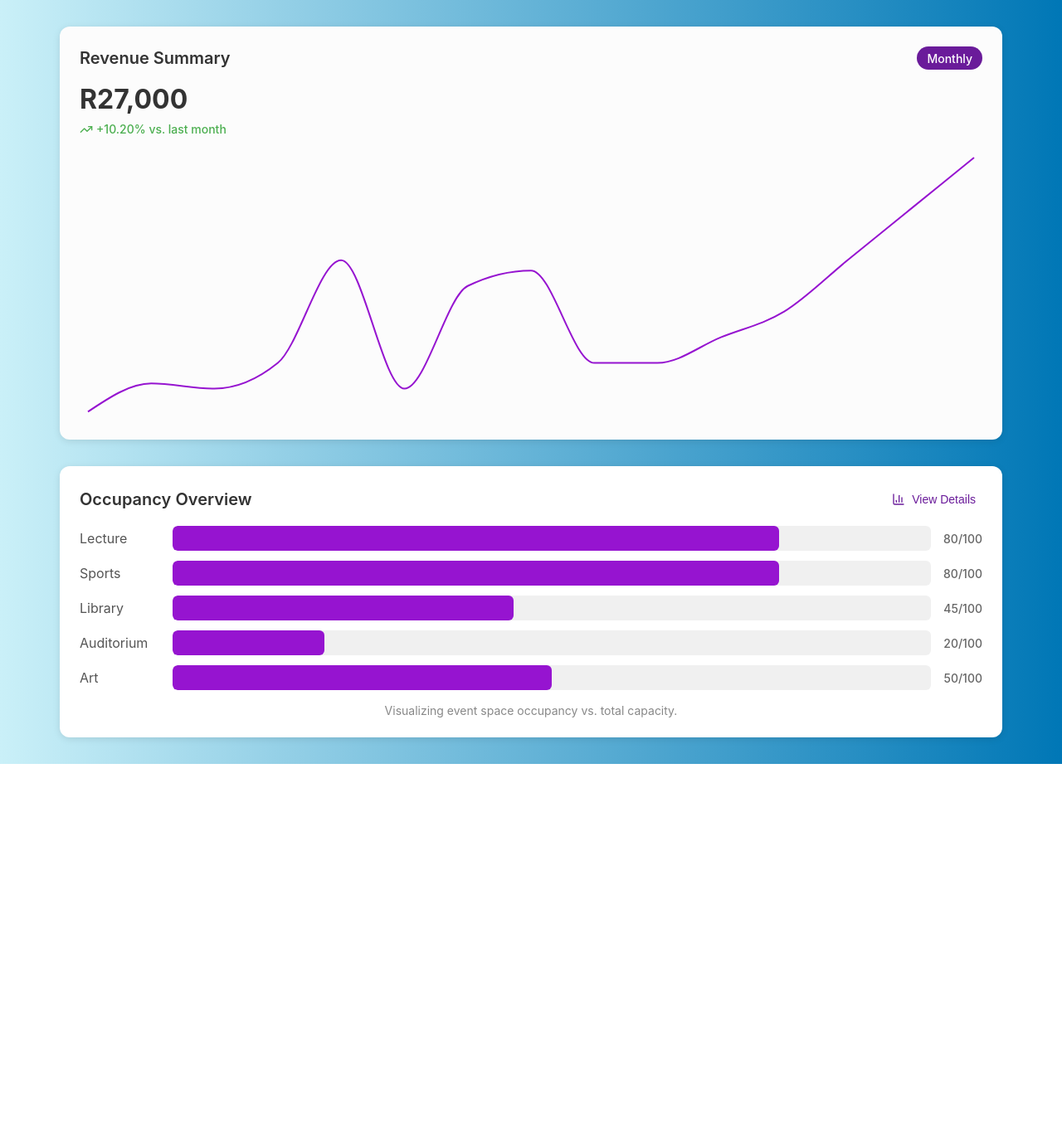
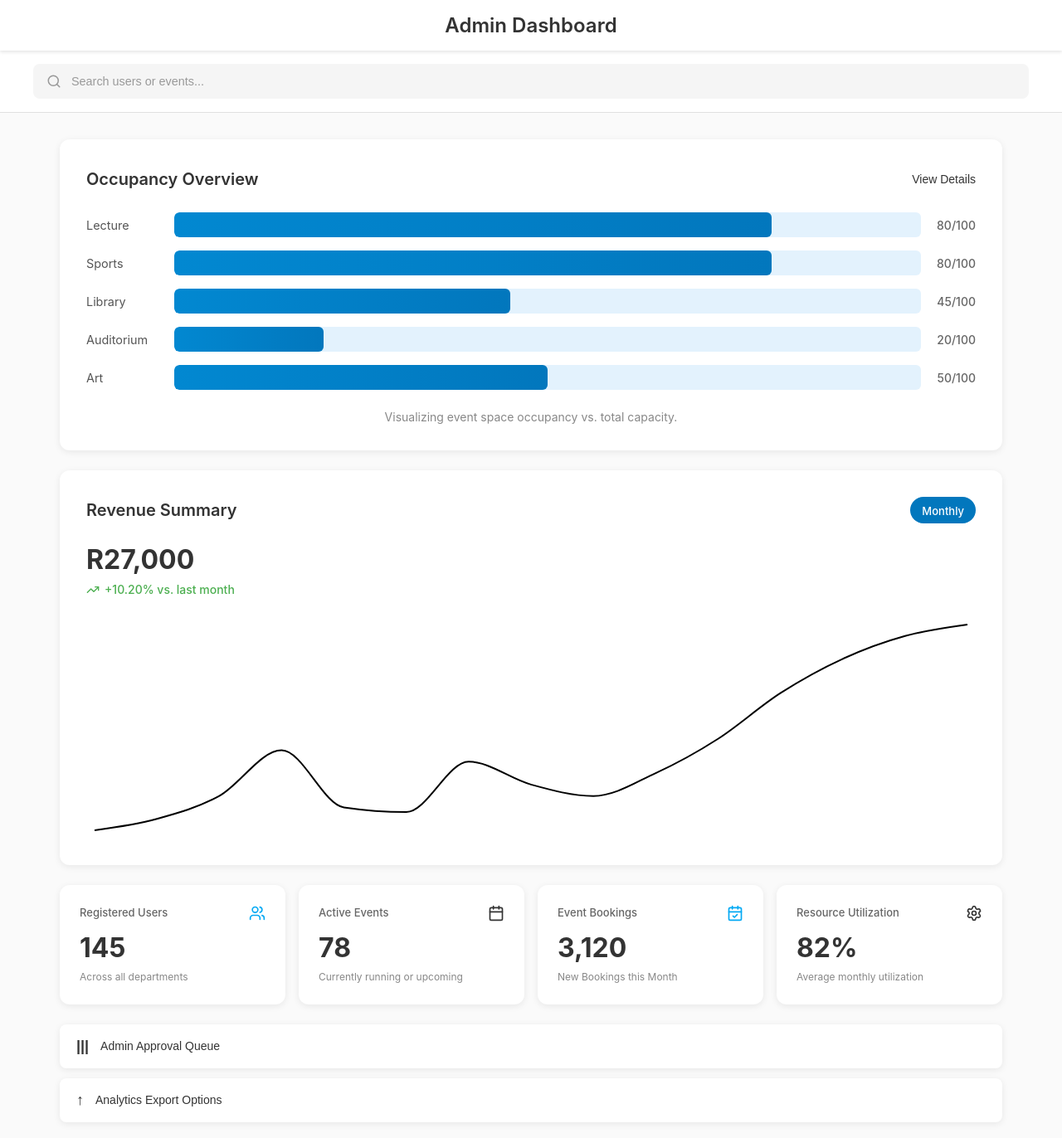
Before and after one commit to Ndivho-Ramatshimbila/FrontEndWeb2, a React (Vite) app: page /admin in a window 1280 px wide. Shown: the top 1372 px of the page at 83% size. Before the commit the page ends 921 px from the top, so only its background shows below. Built offline with nearby package versions, Linux system fonts and the light colour scheme.

Commit message:
Modified the admin page

```diff
--- a/src/pages/AdminDashboard/AnalyticsDashboard.jsx
+++ b/src/pages/AdminDashboard/AnalyticsDashboard.jsx
@@ -1,10 +1,10 @@
 import React, { useState, useEffect, useRef } from 'react';
 import * as d3 from 'd3';
-import { TrendingUp, BarChart3 } from 'lucide-react';
+import { TrendingUp, Users, Calendar, CalendarCheck, Settings, Bell, Search } from 'lucide-react';
 import '../../styles/pages/_analyticsdashboard.scss';
 
 // Line Graph Component
-const LineGraph = ({ data, color = '#9614d0' }) => {
+const LineGraph = ({ data, color = '#000000' }) => {
   const svgRef = useRef();
   const containerRef = useRef();
   const [dimensions, setDimensions] = useState({ width: 0, height: 0 });
@@ -13,7 +13,7 @@ const LineGraph = ({ data, color = '#9614d0' }) => {
     const updateDimensions = () => {
       if (containerRef.current) {
         const width = containerRef.current.offsetWidth;
-        const height = width * 0.3; // Aspect ratio
+        const height = width * 0.25;
         setDimensions({ width, height });
       }
     };
@@ -31,7 +31,6 @@ const LineGraph = ({ data, color = '#9614d0' }) => {
     const innerWidth = width - margin.left - margin.right;
     const innerHeight = height - margin.top - margin.bottom;
 
-    // Clear previous content
     d3.select(svgRef.current).selectAll('*').remove();
 
     const svg = d3.select(svgRef.current)
@@ -41,7 +40,6 @@ const LineGraph = ({ data, color = '#9614d0' }) => {
     const g = svg.append('g')
       .attr('transform', `translate(${margin.left},${margin.top})`);
 
-    // Scales
     const min = Math.min(...data);
     const max = Math.max(...data);
     const yScale = d3.scaleLinear()
@@ -52,13 +50,11 @@ const LineGraph = ({ data, color = '#9614d0' }) => {
       .domain([0, data.length - 1])
       .range([0, innerWidth]);
 
-    // Line generator
     const line = d3.line()
       .x((d, i) => xScale(i))
       .y(d => yScale(d))
       .curve(d3.curveMonotoneX);
 
-    // Draw line
     g.append('path')
       .datum(data)
       .attr('fill', 'none')
@@ -85,13 +81,38 @@ const AnalyticsDashboard = () => {
     { name: 'Art', occupied: 50, total: 100 },
   ];
 
-  const revenueSummary = {
-    amount: 'R27,000',
-    change: '+10.20%',
-    trend: 'vs. last month'
-  };
+  const statsData = [
+    {
+      title: 'Registered Users',
+      value: '145',
+      subtitle: 'Across all departments',
+      icon: Users,
+      iconColor: '#03A9F4'
+    },
+    {
+      title: 'Active Events',
+      value: '78',
+      subtitle: 'Currently running or upcoming',
+      icon: Calendar,
+      iconColor: '#333'
+    },
+    {
+      title: 'Event Bookings',
+      value: '3,120',
+      subtitle: 'New Bookings this Month',
+      icon: CalendarCheck,
+      iconColor: '#03A9F4'
+    },
+    {
+      title: 'Resource Utilization',
+      value: '82%',
+      subtitle: 'Average monthly utilization',
+      icon: Settings,
+      iconColor: '#333'
+    }
+  ];
 
-  const revenueData = [1, 12, 10, 20, 60, 10, 50, 56, 20, 20, 30, 40, 60, 80, 100];
+  const revenueData = [10, 15, 25, 45, 20, 18, 40, 30, 25, 35, 50, 70, 85, 95, 100];
 
   const renderOccupancyBar = (occupied, total) => {
     const percentage = (occupied / total) * 100;
@@ -106,41 +127,28 @@ const AnalyticsDashboard = () => {
   };
 
   return (
-    <div className="analytics-dashboard">
-      {/* Revenue Summary Card */}
-      <div className="revenue-card">
-        <div className="revenue-header">
-          <h3 className="revenue-title">Revenue Summary</h3>
-          <div className="monthly-badge">
-            <span className="monthly-text">Monthly</span>
+    <div className="admin-dashboard-page">
+      {/* Fixed Header */}
+      <header className="dashboard-header">
+        <h1 className="header-title">Admin Dashboard</h1>
+      </header>
+
+      {/* Search Bar */}
+      <div className="search-container">
+        <div className="search-bar">
+          <Search size={18} className="search-icon" />
+          <input type="text" placeholder="Search users or events..." />
         </div>
       </div>
 
-        <div className="revenue-amount-container">
-          <h2 className="revenue-amount">{revenueSummary.amount}</h2>
-          <div className="revenue-change">
-            <TrendingUp size={16} className="revenue-icon" />
-            <span className="revenue-change-text">
-              {revenueSummary.change} {revenueSummary.trend}
-            </span>
-          </div>
-        </div>
-
-        <div className="revenue-chart">
-          <LineGraph data={revenueData} color="#9614d0" />
-        </div>
-      </div>
-
+      {/* Scrollable Content */}
+      <div className="dashboard-content">
         {/* Occupancy Overview Card */}
         <div className="occupancy-card">
           <div className="card-header">
             <h3 className="card-title">Occupancy Overview</h3>
-          <button
-            className="view-details-btn"
-            onClick={() => window.location.href = '/event-details'}
-          >
-            <BarChart3 size={16} />
-            <span>View Details</span>
+            <button className="view-details-btn">
+              View Details
             </button>
           </div>
 
@@ -160,6 +168,57 @@ const AnalyticsDashboard = () => {
             Visualizing event space occupancy vs. total capacity.
           </p>
         </div>
+
+        {/* Revenue Summary Card */}
+        <div className="revenue-card">
+          <div className="revenue-header">
+            <h3 className="revenue-title">Revenue Summary</h3>
+            <div className="monthly-badge">
+              <span className="monthly-text">Monthly</span>
+            </div>
+          </div>
+
+          <div className="revenue-amount-container">
+            <h2 className="revenue-amount">R27,000</h2>
+            <div className="revenue-change">
+              <TrendingUp size={16} className="revenue-icon" />
+              <span className="revenue-change-text">
+                +10.20% vs. last month
+              </span>
+            </div>
+          </div>
+
+          <div className="revenue-chart">
+            <LineGraph data={revenueData} color="#000000" />
+          </div>
+        </div>
+
+        {/* Statistics Grid */}
+        <div className="stats-grid">
+          {statsData.map((stat, index) => (
+            <div key={index} className="stat-card">
+              <div className="stat-header">
+                <span className="stat-title">{stat.title}</span>
+                <stat.icon size={20} style={{ color: stat.iconColor }} />
+              </div>
+              <h3 className="stat-value">{stat.value}</h3>
+              <p className="stat-subtitle">{stat.subtitle}</p>
+            </div>
+          ))}
+        </div>
+
+        {/* Action Links - Vertical */}
+        <div className="action-links">
+          <button className="action-link">
+            <span className="action-icon">|||</span>
+            <span>Admin Approval Queue</span>
+          </button>
+          <button className="action-link">
+            <span className="action-icon">↑</span>
+            <span>Analytics Export Options</span>
+          </button>
+        </div>
+      </div>
     </div>
   );
 };
--- a/src/pages/Auth/Login.jsx
+++ b/src/pages/Auth/Login.jsx
@@ -20,7 +20,7 @@ export default function Login() {
     // Simulated backend response with user role
     const mockUserData = {
       email: email,
-      role: 'organizer', // Change this to 'admin' or 'organizer' to test other dashboards
+      role: 'admin', // Change this to 'admin' or 'organizer' to test other dashboards
     };
 
     setTimeout(() => {
--- a/src/styles/pages/_analyticsdashboard.scss
+++ b/src/styles/pages/_analyticsdashboard.scss
@@ -1,113 +1,87 @@
-// Analytics Dashboard Styles
+// Admin Dashboard Page Layout
 
-.analytics-dashboard {
+.admin-dashboard-page {
+  min-height: 100vh;
+  background-color: #FAFAFA;
   display: flex;
   flex-direction: column;
-  gap: 1rem;
-  padding: 1rem;
-  max-width: 1200px;
-  margin: 0 auto;
-
-  @media (min-width: 768px) {
-    padding: 1.5rem;
-  }
-
-  @media (min-width: 1024px) {
-    padding: 2rem;
-  }
 }
 
-// Revenue Card Styles
-.revenue-card {
-  background-color: #fcfcfc;
-  border-radius: 12px;
-  padding: 1rem;
-  box-shadow: 0 2px 8px rgba(0, 0, 0, 0.1);
-  margin-bottom: 1rem;
-
-  @media (min-width: 768px) {
-    padding: 1.5rem;
-  }
+// Fixed Header
+.dashboard-header {
+  position: sticky;
+  top: 0;
+  z-index: 100;
+  background-color: white;
+  padding: 1rem 1.5rem;
+  box-shadow: 0 2px 4px rgba(0, 0, 0, 0.1);
+  display: flex;
+  justify-content: center;
+  align-items: center;
 }
 
-.revenue-header {
-  display: flex;
-  justify-content: space-between;
-  align-items: center;
-  margin-bottom: 1rem;
-}
-
-.revenue-title {
-  font-size: 1.125rem;
+.header-title {
+  text-align: center;
+  font-size: 1.25rem;
   font-weight: 600;
   color: #333;
   margin: 0;
 
   @media (min-width: 768px) {
-    font-size: 1.25rem;
+    font-size: 1.5rem;
   }
 }
 
-.monthly-badge {
-  background-color: #6A1B9A;
-  padding: 0.25rem 0.75rem;
-  border-radius: 16px;
+// Search Container
+.search-container {
+  background-color: white;
+  padding: 1rem 1.5rem;
+  border-bottom: 1px solid #E0E0E0;
 }
 
-.monthly-text {
-  color: white;
-  font-size: 0.75rem;
-  font-weight: 500;
+.search-bar {
+  display: flex;
+  align-items: center;
+  background-color: #F5F5F5;
+  border-radius: 8px;
+  padding: 0.75rem 1rem;
+  gap: 0.75rem;
+  max-width: 1200px;
+  margin: 0 auto;
 
-  @media (min-width: 768px) {
-    font-size: 0.875rem;
+  input {
+    flex: 1;
+    border: none;
+    background: transparent;
+    font-size: 0.9rem;
+    color: #333;
+    outline: none;
+
+    &::placeholder {
+      color: #999;
+    }
   }
 }
 
-.revenue-amount-container {
-  margin-bottom: 1rem;
+.search-icon {
+  color: #999;
+  flex-shrink: 0;
 }
 
-.revenue-amount {
-  font-size: 1.75rem;
-  font-weight: 700;
-  color: #333;
-  margin: 0 0 0.5rem 0;
+// Scrollable Content
+.dashboard-content {
+  flex: 1;
+  overflow-y: auto;
+  padding: 1.5rem;
+  display: flex;
+  flex-direction: column;
+  gap: 1.5rem;
+  max-width: 1200px;
+  margin: 0 auto;
+  width: 100%;
 
   @media (min-width: 768px) {
-    font-size: 2rem;
-  }
-}
-
-.revenue-change {
-  display: flex;
-  align-items: center;
-  gap: 0.25rem;
-}
-
-.revenue-icon {
-  color: #4CAF50;
-}
-
-.revenue-change-text {
-  font-size: 0.875rem;
-  color: #4CAF50;
-  font-weight: 500;
-}
-
-.revenue-chart {
-  margin-top: 1rem;
-}
-
-// Line Graph Styles
-.line-graph-container {
-  width: 100%;
-  min-height: 80px;
-
-  svg {
-    display: block;
-    width: 100%;
-    height: auto;
+    padding: 2rem;
   }
 }
 
@@ -115,11 +89,11 @@
 .occupancy-card {
   background-color: white;
   border-radius: 12px;
-  padding: 1rem;
-  box-shadow: 0 2px 8px rgba(0, 0, 0, 0.1);
+  padding: 1.5rem;
+  box-shadow: 0 2px 8px rgba(0, 0, 0, 0.08);
 
   @media (min-width: 768px) {
-    padding: 1.5rem;
+    padding: 2rem;
   }
 }
 
@@ -127,7 +101,7 @@
   display: flex;
   justify-content: space-between;
   align-items: center;
-  margin-bottom: 1rem;
+  margin-bottom: 1.5rem;
   flex-wrap: wrap;
   gap: 0.5rem;
 }
@@ -149,37 +123,27 @@
   gap: 0.5rem;
   background: transparent;
   border: none;
-  color: #6A1B9A;
+  color: #333;
   font-size: 0.875rem;
   font-weight: 500;
   cursor: pointer;
-  padding: 0.5rem;
-  border-radius: 4px;
-  transition: background-color 0.2s;
+  padding: 0.5rem 0;
+  transition: color 0.2s;
 
   &:hover {
-    background-color: rgba(106, 27, 154, 0.1);
-  }
-
-  &:focus {
-    outline: 2px solid #6A1B9A;
-    outline-offset: 2px;
-  }
-
-  svg {
-    flex-shrink: 0;
+    color: #000;
   }
 }
 
 .occupancy-list {
-  margin-bottom: 1rem;
+  margin-bottom: 1.5rem;
 }
 
 .occupancy-row {
   display: flex;
   align-items: center;
-  margin-bottom: 0.75rem;
-  gap: 0.75rem;
+  margin-bottom: 1rem;
+  gap: 1rem;
 
   &:last-child {
     margin-bottom: 0;
@@ -193,15 +157,15 @@
   flex-shrink: 0;
 
   @media (min-width: 768px) {
-    width: 100px;
-    font-size: 1rem;
+    width: 90px;
+    font-size: 0.9rem;
   }
 }
 
 .occupancy-bar-container {
   flex: 1;
   height: 30px;
-  background-color: #f0f0f0;
+  background-color: #E3F2FD;
   border-radius: 6px;
   overflow: hidden;
   position: relative;
@@ -209,13 +173,13 @@
 
 .occupancy-bar-filled {
   height: 100%;
-  background-color: #9614d0;
+  background: linear-gradient(90deg, #0288D1 0%, #0277BD 100%);
   transition: width 0.3s ease;
   border-radius: 6px;
 }
 
 .occupancy-value {
-  font-size: 0.75rem;
+  font-size: 0.8rem;
   color: #666;
   font-weight: 500;
   width: 50px;
@@ -228,7 +192,7 @@
 }
 
 .occupancy-caption {
-  font-size: 0.75rem;
+  font-size: 0.8rem;
   color: #888;
   text-align: center;
   margin: 1rem 0 0 0;
@@ -238,24 +202,216 @@
   }
 }
 
+// Revenue Card Styles
+.revenue-card {
+  background-color: white;
+  border-radius: 12px;
+  padding: 1.5rem;
+  box-shadow: 0 2px 8px rgba(0, 0, 0, 0.08);
+
+  @media (min-width: 768px) {
+    padding: 2rem;
+  }
+}
+
+.revenue-header {
+  display: flex;
+  justify-content: space-between;
+  align-items: center;
+  margin-bottom: 1.5rem;
+}
+
+.revenue-title {
+  font-size: 1.125rem;
+  font-weight: 600;
+  color: #333;
+  margin: 0;
+
+  @media (min-width: 768px) {
+    font-size: 1.25rem;
+  }
+}
+
+.monthly-badge {
+  background-color: #0277BD;
+  padding: 0.375rem 0.875rem;
+  border-radius: 20px;
+}
+
+.monthly-text {
+  color: white;
+  font-size: 0.8125rem;
+  font-weight: 500;
+}
+
+.revenue-amount-container {
+  margin-bottom: 1.5rem;
+}
+
+.revenue-amount {
+  font-size: 1.75rem;
+  font-weight: 700;
+  color: #333;
+  margin: 0 0 0.5rem 0;
+
+  @media (min-width: 768px) {
+    font-size: 2rem;
+  }
+}
+
+.revenue-change {
+  display: flex;
+  align-items: center;
+  gap: 0.375rem;
+}
+
+.revenue-icon {
+  color: #4CAF50;
+}
+
+.revenue-change-text {
+  font-size: 0.875rem;
+  color: #4CAF50;
+  font-weight: 500;
+}
+
+.revenue-chart {
+  margin-top: 1.5rem;
+}
+
+// Line Graph Styles
+.line-graph-container {
+  width: 100%;
+  min-height: 100px;
+
+  svg {
+    display: block;
+    width: 100%;
+    height: auto;
+  }
+}
+
+// Statistics Grid
+.stats-grid {
+  display: grid;
+  grid-template-columns: 1fr;
+  gap: 1rem;
+
+  @media (min-width: 640px) {
+    grid-template-columns: repeat(2, 1fr);
+  }
+
+  @media (min-width: 1024px) {
+    grid-template-columns: repeat(4, 1fr);
+  }
+}
+
+.stat-card {
+  background-color: white;
+  border-radius: 12px;
+  padding: 1.5rem;
+  box-shadow: 0 2px 8px rgba(0, 0, 0, 0.08);
+}
+
+.stat-header {
+  display: flex;
+  justify-content: space-between;
+  align-items: flex-start;
+  margin-bottom: 0.75rem;
+}
+
+.stat-title {
+  font-size: 0.8125rem;
+  color: #666;
+  font-weight: 500;
+  line-height: 1.4;
+}
+
+.stat-value {
+  font-size: 1.75rem;
+  font-weight: 700;
+  color: #333;
+  margin: 0 0 0.5rem 0;
+
+  @media (min-width: 768px) {
+    font-size: 2rem;
+  }
+}
+
+.stat-subtitle {
+  font-size: 0.75rem;
+  color: #888;
+  margin: 0;
+  line-height: 1.4;
+}
+
+// Action Links - Vertical Layout
+.action-links {
+  display: flex;
+  flex-direction: column;
+  gap: 0.75rem;
+}
+
+.action-link {
+  display: flex;
+  align-items: center;
+  gap: 0.875rem;
+  background-color: white;
+  border: none;
+  border-radius: 8px;
+  padding: 1rem 1.25rem;
+  box-shadow: 0 2px 8px rgba(0, 0, 0, 0.08);
+  cursor: pointer;
+  font-size: 0.875rem;
+  color: #333;
+  font-weight: 500;
+  transition: box-shadow 0.2s, transform 0.2s;
+  text-align: left;
+
+  &:hover {
+    box-shadow: 0 4px 12px rgba(0, 0, 0, 0.12);
+    transform: translateY(-1px);
+  }
+
+  &:focus {
+    outline: 2px solid #0277BD;
+    outline-offset: 2px;
+  }
+}
+
+.action-icon {
+  font-size: 1.125rem;
+  color: #333;
+  font-weight: 600;
+}
+
 // Responsive adjustments
 @media (max-width: 480px) {
-  .analytics-dashboard {
-    padding: 0.75rem;
+  .dashboard-header {
+    padding: 0.875rem 1rem;
+  }
+
+  .header-title {
+    font-size: 1.125rem;
+  }
+
+  .search-container {
+    padding: 0.875rem 1rem;
+  }
+
+  .dashboard-content {
+    padding: 1rem;
+    gap: 1rem;
   }
 
   .revenue-card,
-  .occupancy-card {
-    padding: 0.875rem;
+  .occupancy-card,
+  .stat-card {
+    padding: 1.25rem;
   }
 
   .occupancy-label {
     width: 70px;
     font-size: 0.8125rem;
   }
-
-  .view-details-btn {
-    font-size: 0.8125rem;
-    padding: 0.375rem 0.5rem;
-  }
 }
```
Lines whose indentation alone changed are shown as unchanged.
